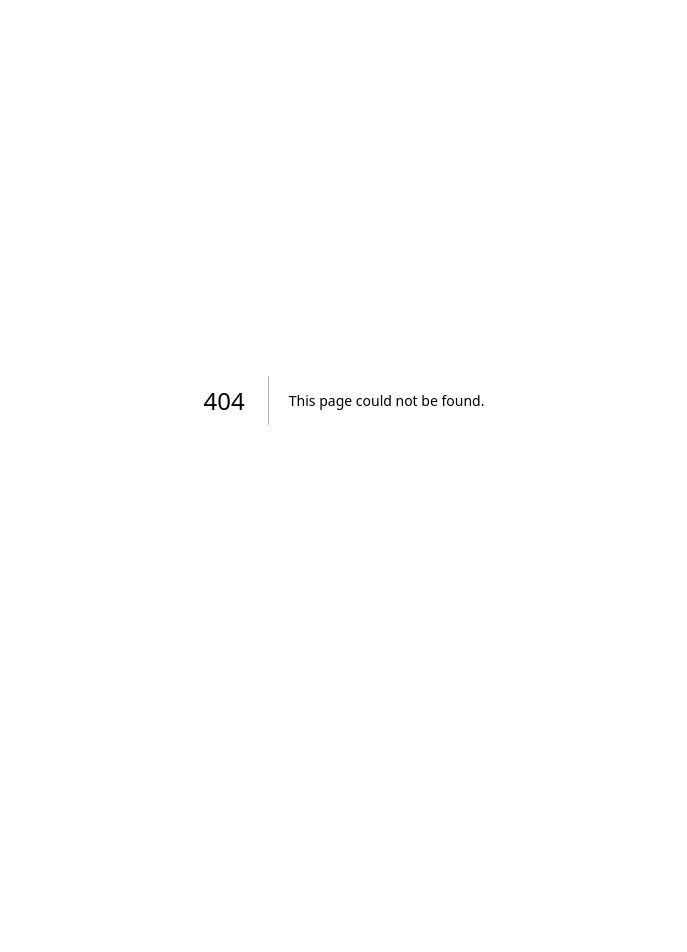
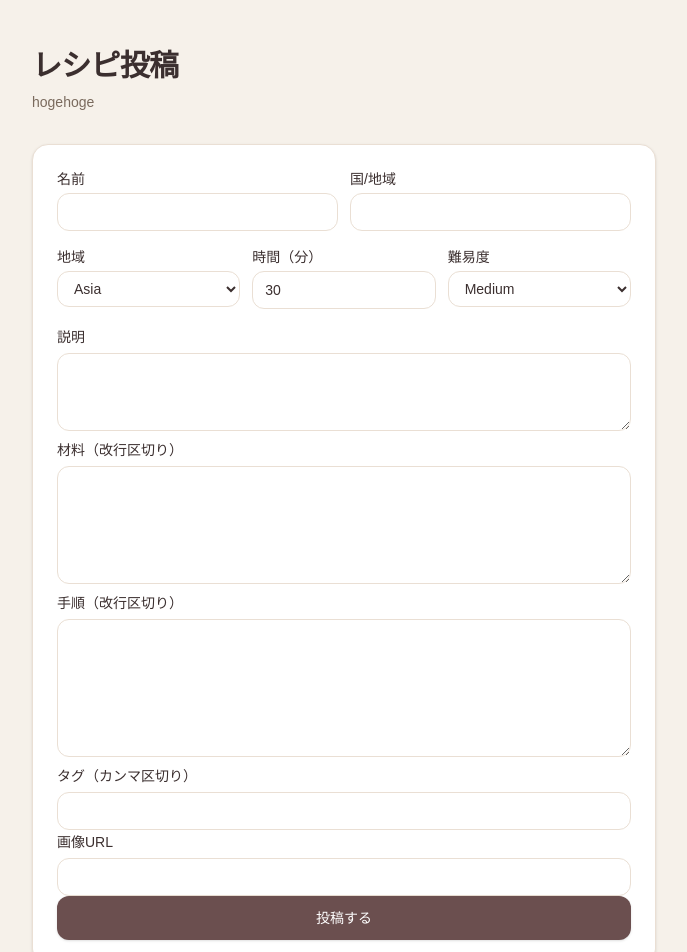
Before and after one commit to m-oka-dev/recipe-app, a Next.js app: page /submit in a window 1280 px wide. Before the commit this address had no page. Shown: the top 952 px of the page, without its empty margins (296-983 px from the left). Before the commit the page ends 800 px from the top, so only its background shows below. Built offline with nearby package versions, Linux system fonts and the light colour scheme.

Commit message:
feat: GitHub login + recipe submission (Supabase)

```diff
--- /dev/null
+++ b/app/api/auth/[...nextauth]/route.ts
@@ -0,0 +1,2 @@
+import { handlers } from "@/auth";
+export const { GET, POST } = handlers;
--- /dev/null
+++ b/app/api/recipes/route.ts
@@ -0,0 +1,93 @@
+import { auth } from "@/auth";
+import { createClient } from "@supabase/supabase-js";
+
+function supabaseAdmin() {
+  const url = process.env.SUPABASE_URL!;
+  const serviceKey = process.env.SUPABASE_SERVICE_ROLE_KEY!;
+  return createClient(url, serviceKey);
+}
+
+export async function POST(req: Request) {
+  const session = await auth();
+  const userId = session?.user?.email ?? session?.user?.name;
+
+  if (!userId) {
+    return new Response("Unauthorized", { status: 401 });
+  }
+
+  const body = await req.json();
+
+  // 超ざっくり必須チェック（MVP）
+  const required = [
+    "name",
+    "country",
+    "region",
+    "timeMin",
+    "difficulty",
+    "description",
+    "ingredients",
+    "steps",
+    "tags",
+    "imageUrl",
+  ] as const;
+
+  for (const k of required) {
+    if (body?.[k] == null) return new Response(`Bad Request: ${k}`, { status: 400 });
+  }
+
+  const row = {
+    author_id: userId,
+    name: String(body.name).trim(),
+    country: String(body.country).trim(),
+    region: String(body.region),
+    time_min: Number(body.timeMin),
+    difficulty: String(body.difficulty),
+    description: String(body.description).trim(),
+    ingredients: Array.isArray(body.ingredients) ? body.ingredients.map(String) : [],
+    steps: Array.isArray(body.steps) ? body.steps.map(String) : [],
+    tags: Array.isArray(body.tags) ? body.tags.map(String) : [],
+    image_url: String(body.imageUrl).trim(),
+  };
+
+  if (!row.name || !row.country || !row.description || !row.image_url) {
+    return new Response("Bad Request: empty fields", { status: 400 });
+  }
+
+  const sb = supabaseAdmin();
+  const { data, error } = await sb.from("recipes").insert(row).select("id").single();
+
+  if (error) return new Response(error.message, { status: 500 });
+
+  return Response.json({ id: data.id });
+}
+
+export async function GET() {
+  const sb = supabaseAdmin();
+  const { data, error } = await sb
+    .from("recipes")
+    .select("*")
+    .order("created_at", { ascending: false })
+    .limit(50);
+
+  if (error) return new Response(error.message, { status: 500 });
+
+  // フロント側に合わせてキー名を変換
+  const mapped =
+    data?.map((r) => ({
+      id: String(r.id),
+      name: r.name,
+      country: r.country,
+      region: r.region,
+      timeMin: r.time_min,
+      difficulty: r.difficulty,
+      description: r.description,
+      ingredients: r.ingredients ?? [],
+      steps: r.steps ?? [],
+      tags: r.tags ?? [],
+      imageUrl: r.image_url,
+      // 投稿レシピの印
+      _source: "user",
+    })) ?? [];
+
+  return Response.json(mapped);
+}
--- a/app/page.tsx
+++ b/app/page.tsx
@@ -49,7 +49,8 @@ function clsx(...xs: Array<string | false | undefined | null>) {
 export default function Home() {
   const searchParams = useSearchParams();
   const requestedId = searchParams.get("id");
-  const all = useMemo(() => RECIPES, []);
+  const [userRecipes, setUserRecipes] = useState<any[]>([]);
+  const all = useMemo(() => [...RECIPES, ...userRecipes], [userRecipes]);
   const [regionFilter, setRegionFilter] = useState<Recipe["region"] | "All">("All");
 
   const filtered = useMemo(
@@ -77,8 +78,7 @@ useEffect(() => {
   if (found) {
     setRecipe(found);
   }
-  // eslint-disable-next-line react-hooks/exhaustive-deps
-}, [requestedId]);
+}, [requestedId, all]);
 
 useEffect(() => {
   setFavorites(loadFavoriteIds());
@@ -89,6 +89,21 @@ useEffect(() => {
   if (!favReady) return; // ★読み込み前の空配列で上書きしない
   saveFavoriteIds(favorites);
 }, [favorites, favReady]);
+
+// 投稿レシピを読み込む（初回だけ）
+useEffect(() => {
+  (async () => {
+    try {
+      const res = await fetch("/api/recipes");
+      if (!res.ok) return;
+      const data = await res.json();
+      if (Array.isArray(data)) setUserRecipes(data);
+    } catch {
+      // ignore
+    }
+  })();
+}, []);
+
 
 const isFavorite = useMemo(() => favorites.includes(recipe.id), [favorites, recipe.id]);
 
--- /dev/null
+++ b/app/submit/page.tsx
@@ -0,0 +1,149 @@
+"use client";
+
+import { useState } from "react";
+
+const REGIONS = ["Asia", "Europe", "Americas", "Middle East", "Africa", "Oceania"] as const;
+const DIFFS = ["Easy", "Medium", "Hard"] as const;
+
+export default function SubmitPage() {
+  const [name, setName] = useState("");
+  const [country, setCountry] = useState("");
+  const [region, setRegion] = useState<(typeof REGIONS)[number]>("Asia");
+  const [timeMin, setTimeMin] = useState(30);
+  const [difficulty, setDifficulty] = useState<(typeof DIFFS)[number]>("Medium");
+  const [description, setDescription] = useState("");
+  const [ingredients, setIngredients] = useState("");
+  const [steps, setSteps] = useState("");
+  const [tags, setTags] = useState("");
+  const [imageUrl, setImageUrl] = useState("");
+  const [msg, setMsg] = useState<string | null>(null);
+  const [busy, setBusy] = useState(false);
+
+  const submit = async () => {
+    setBusy(true);
+    setMsg(null);
+    const payload = {
+      name,
+      country,
+      region,
+      timeMin,
+      difficulty,
+      description,
+      ingredients: ingredients.split("\n").map((s) => s.trim()).filter(Boolean),
+      steps: steps.split("\n").map((s) => s.trim()).filter(Boolean),
+      tags: tags.split(",").map((s) => s.trim()).filter(Boolean),
+      imageUrl,
+    };
+
+    const res = await fetch("/api/recipes", {
+      method: "POST",
+      headers: { "Content-Type": "application/json" },
+      body: JSON.stringify(payload),
+    });
+
+    if (res.status === 401) {
+      // ログインへ（ログイン後に /submit に戻す）
+      const cb = encodeURIComponent("/submit");
+      window.location.href = `/api/auth/signin?callbackUrl=${cb}`;
+      return;
+    }
+
+    if (!res.ok) {
+      const t = await res.text();
+      setMsg(`投稿失敗: ${t}`);
+      setBusy(false);
+      return;
+    }
+
+    setMsg("投稿できました！トップに戻って確認してね。");
+    setBusy(false);
+  };
+
+  return (
+    <main className="min-h-screen bg-[#f6f1ea] text-[#3b2f2f]">
+      <div className="mx-auto max-w-2xl px-6 py-12">
+        <h1 className="text-3xl font-semibold tracking-tight">レシピ投稿</h1>
+        <p className="mt-2 text-sm text-[#7a6a5d]">
+          hogehoge
+        </p>
+
+        <div className="mt-8 space-y-4 rounded-2xl border border-[#eadfd4] bg-white p-6 shadow-sm">
+          <div className="grid gap-3 sm:grid-cols-2">
+            <label className="text-sm">
+              名前
+              <input className="mt-1 w-full rounded-xl border border-[#eadfd4] px-3 py-2"
+                value={name} onChange={(e) => setName(e.target.value)} />
+            </label>
+            <label className="text-sm">
+              国/地域
+              <input className="mt-1 w-full rounded-xl border border-[#eadfd4] px-3 py-2"
+                value={country} onChange={(e) => setCountry(e.target.value)} />
+            </label>
+          </div>
+
+          <div className="grid gap-3 sm:grid-cols-3">
+            <label className="text-sm">
+              地域
+              <select className="mt-1 w-full rounded-xl border border-[#eadfd4] px-3 py-2"
+                value={region} onChange={(e) => setRegion(e.target.value as any)}>
+                {REGIONS.map((r) => <option key={r} value={r}>{r}</option>)}
+              </select>
+            </label>
+            <label className="text-sm">
+              時間（分）
+              <input type="number" className="mt-1 w-full rounded-xl border border-[#eadfd4] px-3 py-2"
+                value={timeMin} onChange={(e) => setTimeMin(Number(e.target.value))} />
+            </label>
+            <label className="text-sm">
+              難易度
+              <select className="mt-1 w-full rounded-xl border border-[#eadfd4] px-3 py-2"
+                value={difficulty} onChange={(e) => setDifficulty(e.target.value as any)}>
+                {DIFFS.map((d) => <option key={d} value={d}>{d}</option>)}
+              </select>
+            </label>
+          </div>
+
+          <label className="text-sm">
+            説明
+            <textarea className="mt-1 w-full rounded-xl border border-[#eadfd4] px-3 py-2"
+              rows={3} value={description} onChange={(e) => setDescription(e.target.value)} />
+          </label>
+
+          <label className="text-sm">
+            材料（改行区切り）
+            <textarea className="mt-1 w-full rounded-xl border border-[#eadfd4] px-3 py-2"
+              rows={5} value={ingredients} onChange={(e) => setIngredients(e.target.value)} />
+          </label>
+
+          <label className="text-sm">
+            手順（改行区切り）
+            <textarea className="mt-1 w-full rounded-xl border border-[#eadfd4] px-3 py-2"
+              rows={6} value={steps} onChange={(e) => setSteps(e.target.value)} />
+          </label>
+
+          <label className="text-sm">
+            タグ（カンマ区切り）
+            <input className="mt-1 w-full rounded-xl border border-[#eadfd4] px-3 py-2"
+              value={tags} onChange={(e) => setTags(e.target.value)} />
+          </label>
+
+          <label className="text-sm">
+            画像URL
+            <input className="mt-1 w-full rounded-xl border border-[#eadfd4] px-3 py-2"
+              value={imageUrl} onChange={(e) => setImageUrl(e.target.value)} />
+          </label>
+
+          <button
+            onClick={submit}
+            disabled={busy}
+            className="w-full rounded-xl bg-[#6b4f4f] px-5 py-3 text-sm font-medium text-white shadow-sm transition hover:bg-[#5a3f3f] disabled:opacity-60"
+          >
+            {busy ? "送信中…" : "投稿する"}
+          </button>
+
+          {msg && <p className="text-sm text-[#7a6a5d]">{msg}</p>}
+        </div>
+      </div>
+    </main>
+  );
+}
--- /dev/null
+++ b/auth.ts
@@ -0,0 +1,12 @@
+import NextAuth from "next-auth";
+import GitHub from "next-auth/providers/github";
+
+export const { handlers, auth } = NextAuth({
+  providers: [
+    GitHub({
+      clientId: process.env.AUTH_GITHUB_ID!,
+      clientSecret: process.env.AUTH_GITHUB_SECRET!,
+    }),
+  ],
+  session: { strategy: "jwt" },
+});
--- a/package.json
+++ b/package.json
@@ -9,7 +9,9 @@
     "lint": "eslint"
   },
   "dependencies": {
+    "@supabase/supabase-js": "^2.97.0",
     "next": "16.1.6",
+    "next-auth": "^5.0.0-beta.30",
     "react": "19.2.3",
     "react-dom": "19.2.3"
   },
```
Also changed, not shown: 2 other files (tests, documents, lock files or other folders).
